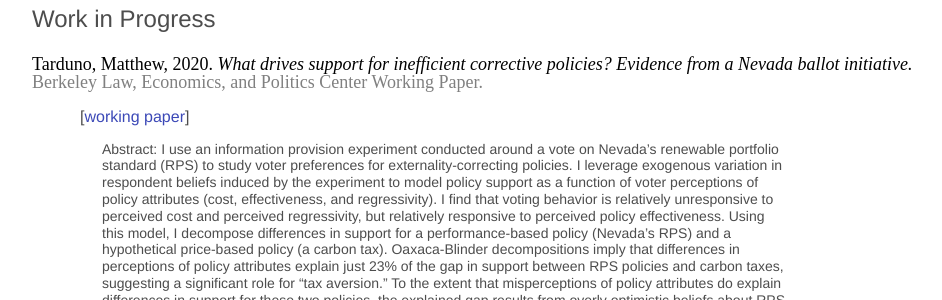
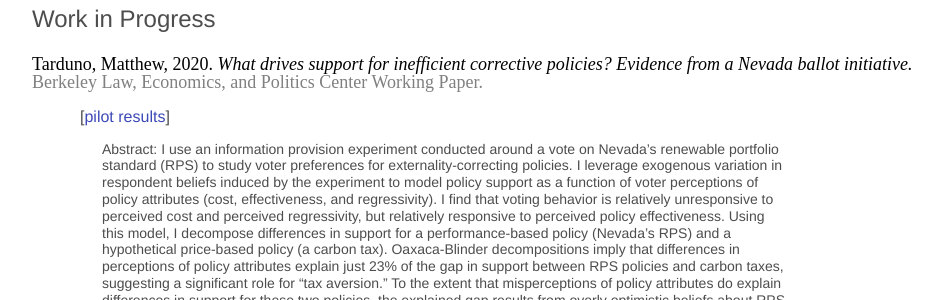
Before and after one commit to Matt-Tarduno/Matt-Tarduno.github.io, a Jekyll site: the page built from research/index.html, in a window 1280 px wide. Shown: the part 1068-1368 px from the top of the page, without its empty margins (160-1102 px from the left). Built offline with Jekyll 4.4.1, drawn with Linux system fonts in a browser that asks for light colours.

Commit message:
Update index.html

```diff
--- a/research/index.html
+++ b/research/index.html
@@ -74,7 +74,7 @@ TNC activity is unlikely to generate large net welfare gains through reduced con
 <div class="blurb">
 	<h1>Work in Progress</h1>
 	<p style="font-size:18px; font-family: TimesNewRoman; color: black" > Tarduno, Matthew, 2020. <em>What drives support for inefficient corrective policies? Evidence from a Nevada ballot initiative.</em> <br><span style="color: #808080">Berkeley Law, Economics, and Politics Center Working Paper.</span>
-	<p style="margin-left:3em">[<a href="https://matt-tarduno.github.io/nevada/" target="_blank">working paper</a>]
+	<p style="margin-left:3em">[<a href="https://matt-tarduno.github.io/nevada/" target="_blank">pilot results</a>]
 	<p style="font-size:14px; margin-left:5em; margin-right:10em; line-height: 1.2"> Abstract:
 	I use an information provision experiment conducted around a vote on Nevada’s renewable portfolio standard
 	(RPS) to study voter preferences for externality-correcting policies. I leverage exogenous variation in respondent
```
